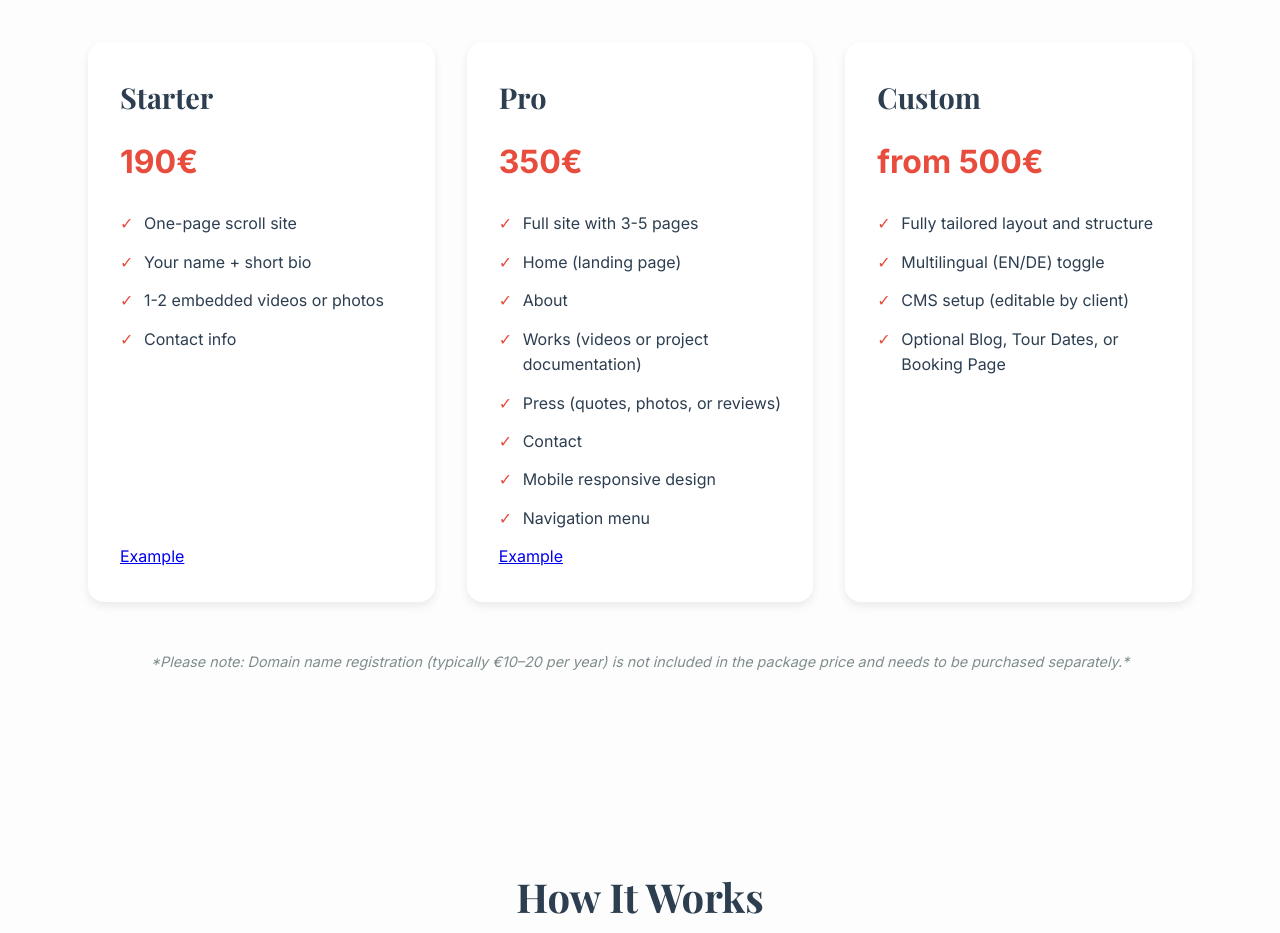
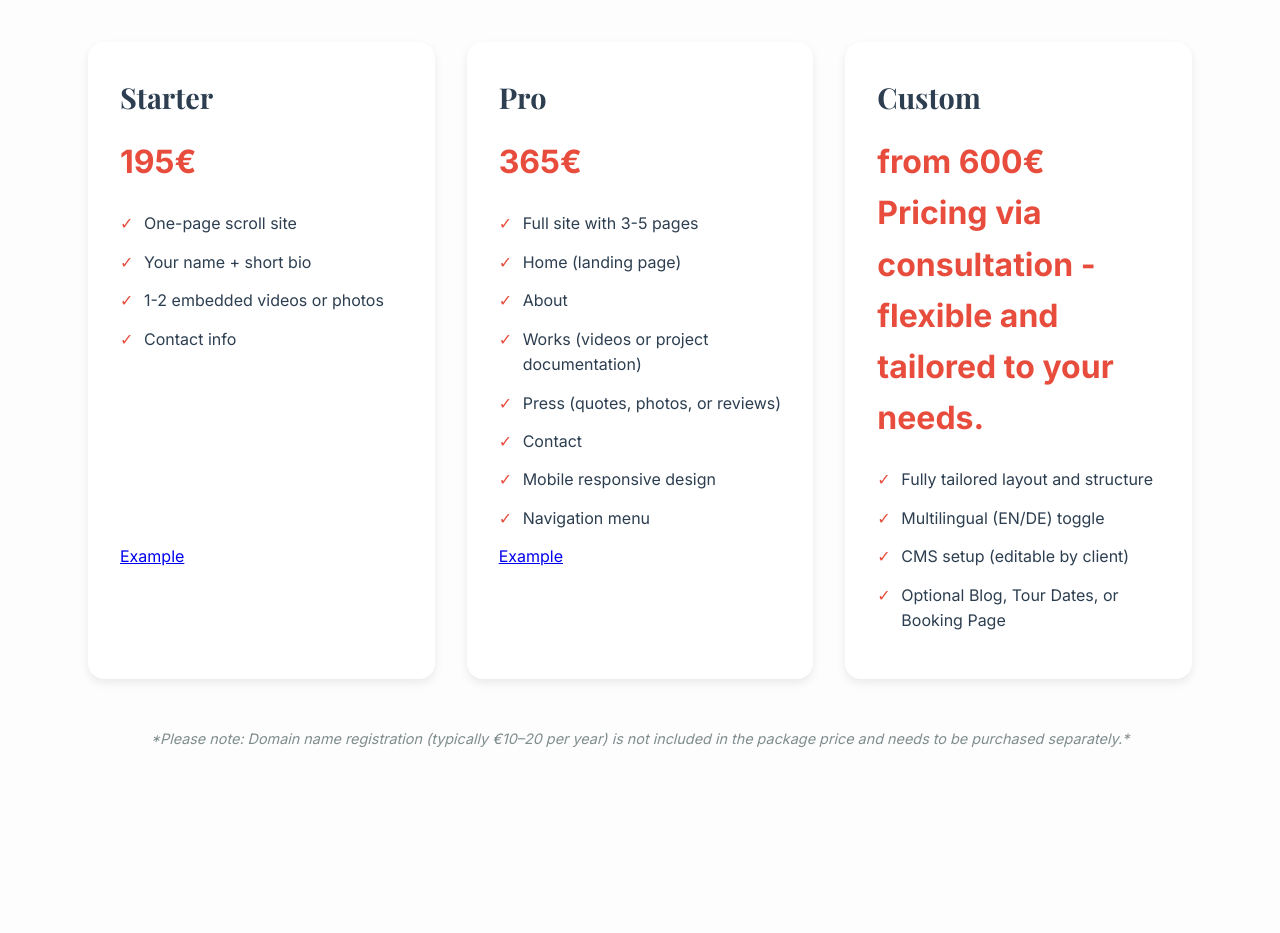
Before and after one commit to seungdance/Website-Offer, a plain HTML site: page index.html in a window 1280 px wide. Shown: the part 1600-2533 px from the top of the page. Drawn offline with nearby package versions, Linux system fonts and the light colour scheme.

Commit message:
Update index.html
update price

```diff
--- a/index.html
+++ b/index.html
@@ -41,7 +41,7 @@
         <div class="packages-grid">
           <div class="package-card">
             <h3>Starter</h3>
-            <p class="price">190€</p>
+            <p class="price">195€</p>
             <ul>
               <li>One-page scroll site</li>
               <li>Your name + short bio</li>
@@ -59,7 +59,7 @@
           </div>
           <div class="package-card">
             <h3>Pro</h3>
-            <p class="price">350€</p>
+            <p class="price">365€</p>
             <ul>
               <li>Full site with 3-5 pages</li>
               <li>Home (landing page)</li>
@@ -74,7 +74,7 @@
           </div>
           <div class="package-card">
             <h3>Custom</h3>
-            <p class="price">from 500€</p>
+            <p class="price">from 600€ <br /> Pricing via consultation - flexible and tailored to your needs. </p>
             <ul>
               <li>Fully tailored layout and structure</li>
               <li>Multilingual (EN/DE) toggle</li>
```
